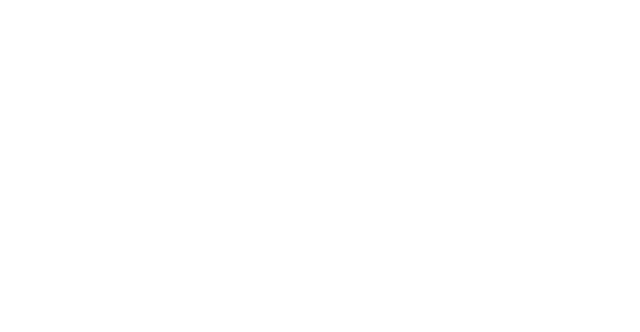
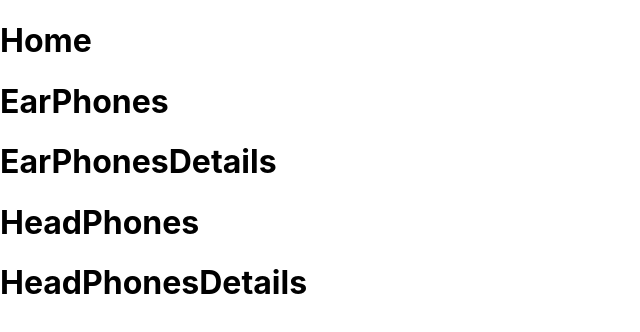
Before and after one commit to munirsebikaaka/audiophile-application, a React (Create React App) app: page / in a window 1280 px wide. Shown: the top 332 px of the page, without its empty margins (0-640 px from the left). Built offline with nearby package versions, Linux system fonts and the light colour scheme.

Commit message:
feat: added the basic features of the application and the main components of the application

```diff
--- a/src/App.js
+++ b/src/App.js
@@ -1,9 +1,13 @@
+import Home from "./home";
+import AllAboutPhones from "./earPhones/AllAboutEarPhones";
+import AllAboutHeadPhones from "./headPhones/allAboutHeadPhones";
 
 function App() {
   return (
     <div className="App">
-
-
+      <Home />
+      <AllAboutPhones />
+      <AllAboutHeadPhones />
     </div>
   );
 }
--- /dev/null
+++ b/src/earPhones/AllAboutEarPhones.js
@@ -0,0 +1,12 @@
+import EarPhones from "./earphones";
+import EarPhonesDetails from "./earPhonesDetails";
+
+const AllAboutPhones = () => {
+  return (
+    <div>
+      <EarPhones />
+      <EarPhonesDetails />
+    </div>
+  );
+};
+export default AllAboutPhones;
--- /dev/null
+++ b/src/earPhones/earPhonesDetails.js
@@ -0,0 +1,8 @@
+const EarPhonesDetails = () => {
+  return (
+    <div>
+      <h1>EarPhonesDetails</h1>
+    </div>
+  );
+};
+export default EarPhonesDetails;
--- /dev/null
+++ b/src/earPhones/earphones.js
@@ -0,0 +1,8 @@
+const EarPhones = () => {
+  return (
+    <div>
+      <h1>EarPhones</h1>
+    </div>
+  );
+};
+export default EarPhones;
--- /dev/null
+++ b/src/headPhones/allAboutHeadPhones.js
@@ -0,0 +1,11 @@
+import HeadPhones from "./headphone";
+import HeadPhonesDetails from "./headphoneDetails";
+const AllAboutHeadPhones = () => {
+  return (
+    <div>
+      <HeadPhones />
+      <HeadPhonesDetails />
+    </div>
+  );
+};
+export default AllAboutHeadPhones;
--- /dev/null
+++ b/src/headPhones/headphone.js
@@ -0,0 +1,8 @@
+const HeadPhones = () => {
+  return (
+    <div>
+      <h1>HeadPhones</h1>
+    </div>
+  );
+};
+export default HeadPhones;
--- /dev/null
+++ b/src/headPhones/headphoneDetails.js
@@ -0,0 +1,8 @@
+const HeadPhonesDetails = () => {
+  return (
+    <div>
+      <h1>HeadPhonesDetails</h1>
+    </div>
+  );
+};
+export default HeadPhonesDetails;
--- /dev/null
+++ b/src/home.js
@@ -0,0 +1,8 @@
+const Home = () => {
+  return (
+    <div>
+      <h1>Home</h1>
+    </div>
+  );
+};
+export default Home;
```
Also changed, not shown: src/speakers/allAboutSpeaker.js (added, +12 -0 lines), src/speakers/speakerDetails.js (added, +8 -0 lines), src/speakers/speakers.js (added, +8 -0 lines).
